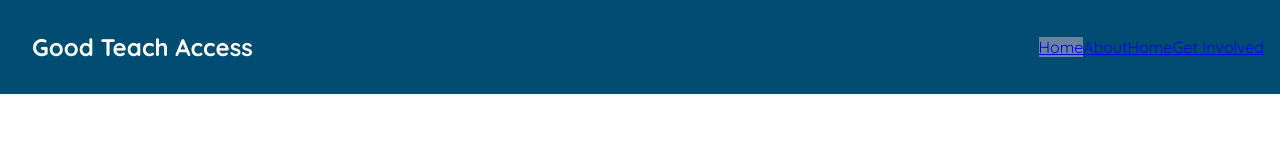
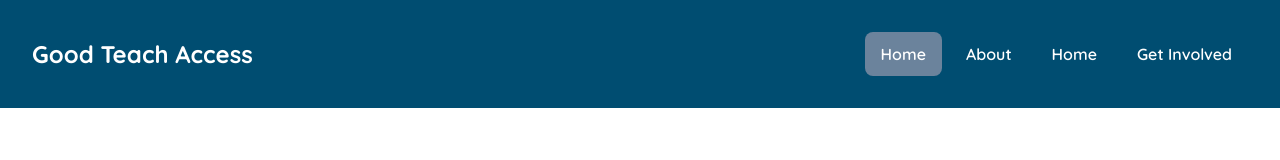
Before and after one commit to lexie-design/lexie-design.github.io, a plain HTML site: page Elowen_01/good.html in a window 1280 px wide. Drawn offline with Linux system fonts and the light colour scheme.

Commit message:
updated css and did some debugging

```diff
--- a/Elowen_01/CSS/good.css
+++ b/Elowen_01/CSS/good.css
@@ -16,12 +16,12 @@ nav {
     flex-direction: column;
     font-family: "Quicksand", sans-serif;
     background-color: #004d71;
-    padding: 1rem;
+    padding: 2rem;
 }
 
 /* logo */
 .logo {
-    padding: 1rem;
+    margin-bottom: 1rem;
 }
 
 .logo h1{
@@ -35,7 +35,18 @@ nav ul {
     display: flex;
     flex-direction: column;
     list-style: none;
+    gap: 0.5rem;
 }
+
+nav ul li a {
+    display: block;
+    padding: 0.75rem 1rem;
+    color: white;
+    text-decoration: none;
+    font-weight: 600;
+    border-radius: 0.5rem;
+}
+
 
 /* current page */
 nav ul li a.current {
@@ -58,7 +69,12 @@ text-decoration: underline;
         justify-content: space-between;
     }
 
+    .logo {
+        margin-bottom:0;
+    }
+
     nav ul {
         flex-direction: row;
+        align-items: center;
     }
 }
```
